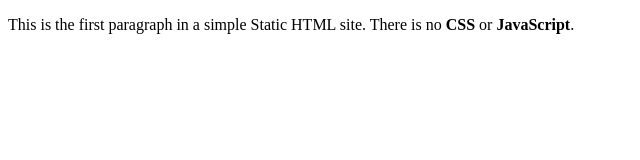
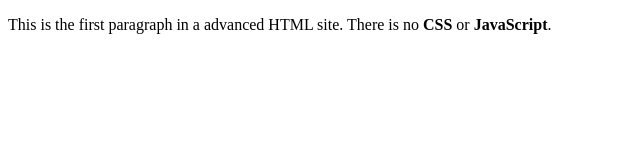
Before and after one commit to guhananth/static, a plain HTML site: page index.html in a window 1280 px wide. Shown: the whole page, without its empty margins (0-640 px from the left). Drawn offline with Linux system fonts and the light colour scheme.

Commit message:
Update index.html

```diff
--- a/index.html
+++ b/index.html
@@ -4,6 +4,6 @@
     <title>Static HTML Site</title>
   </head>
   <body>
-    <p>This is the first paragraph in a simple Static HTML site. There is no <strong>CSS</strong> or <strong>JavaScript</strong>.</p>
+    <p>This is the first paragraph in a advanced HTML site. There is no <strong>CSS</strong> or <strong>JavaScript</strong>.</p>
   </body>
 </html>
```
